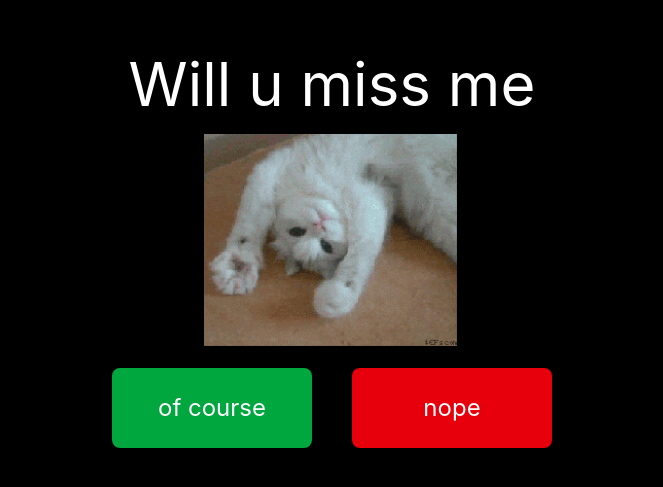
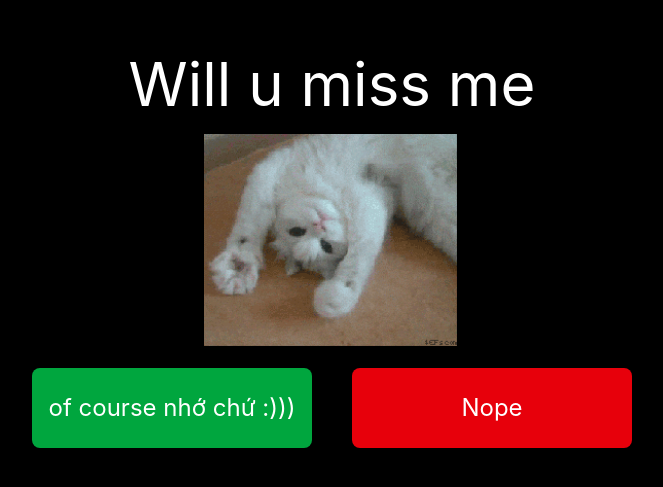
Before and after one commit to LamInThisWeirdWorld/miss-me, a React (Vite) app: page / in a window 1280 px wide. Shown: the part 149-636 px from the top of the page, without its empty margins (308-971 px from the left). Built offline with nearby package versions, Linux system fonts and the light colour scheme.

Commit message:
feature: srink and moveaway No button

```diff
--- a/src/App.tsx
+++ b/src/App.tsx
@@ -1,14 +1,28 @@
 import { useState } from "react";
 import hamsterGif from "./assets/Cry Crying GIF by Sad Hamster.gif";
 import catGif from "./assets/Cat Moving GIF.gif";
+import texts from "./noButtonText";
 
 const App = () => {
   const [sizeNo, setSizeNo] = useState(1);
   const [sizeYes, setSizeYes] = useState(1);
+  const [positionNo, setPositionNo] = useState({ x: 0, y: 0 });
+  const [textNoIndex, setTextNoIndex] = useState(0);
+
+  const maxX = window.innerWidth;
+  const maxY = window.innerHeight;
 
   const handleClickA = () => {
-    setSizeNo((prev) => Math.max(prev - 0.1, 0.3));
-    setSizeYes((prev) => prev + 0.1);
+    setSizeNo((prev) => Math.max(prev - 0.1, 0.4));
+    setSizeYes((prev) => Math.min(prev + 0.1, 1.5));
+    setTextNoIndex((prev) => (prev + 1) % texts.length);
+
+    if (sizeNo <= 0.5) {
+      setPositionNo({
+        x: Math.random() * maxX - maxX / 3,
+        y: Math.random() * maxY - maxY / 3,
+      });
+    }
   };
 
   return (
@@ -19,17 +33,19 @@ const App = () => {
       <div className="flex gap-10">
         <button
           onClick={handleClickA}
-          className="bg-green-600 w-50 h-20 text-2xl rounded-lg text-white"
+          className="bg-green-600 w-70 h-20 text-2xl rounded-lg text-white"
           style={{ transform: `scale(${sizeYes})` }}
         >
-          of course
+          of course nhớ chứ :)))
         </button>
         <button
           onClick={handleClickA}
-          className="bg-red-600 w-50 h-20 text-2xl rounded-lg text-white"
-          style={{ transform: `scale(${sizeNo})` }}
+          className="bg-red-600 w-70 h-20 text-2xl rounded-lg text-white"
+          style={{
+            transform: `scale(${sizeNo}) translate(${positionNo.x}px, ${positionNo.y}px)`,
+          }}
         >
-          nope
+          {texts[textNoIndex]}
         </button>
       </div>
     </div>
--- /dev/null
+++ b/src/noButtonText.tsx
@@ -0,0 +1,15 @@
+const texts = [
+  "Nope",
+  "Really???",
+  "Are u sure?????",
+  "Ơ kìa :(((((",
+  "Thiệt lun",
+  "im gonna cryyyyyy",
+  "Nooo ai cho bấm :((",
+  "Bye :)))))))))",
+  "Đố c bắt đc e~~",
+  "Khum",
+  "Bắt buộc phải nhớ",
+];
+
+export default texts;
```
